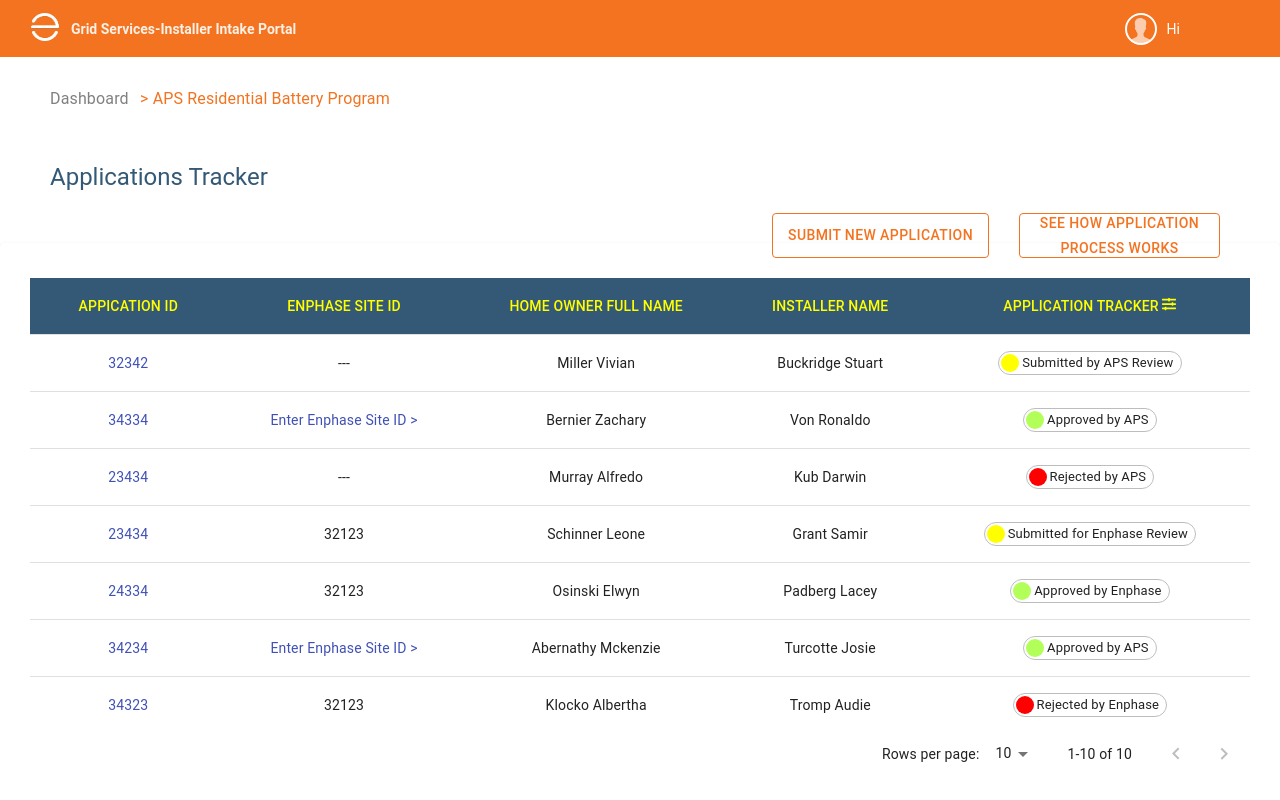
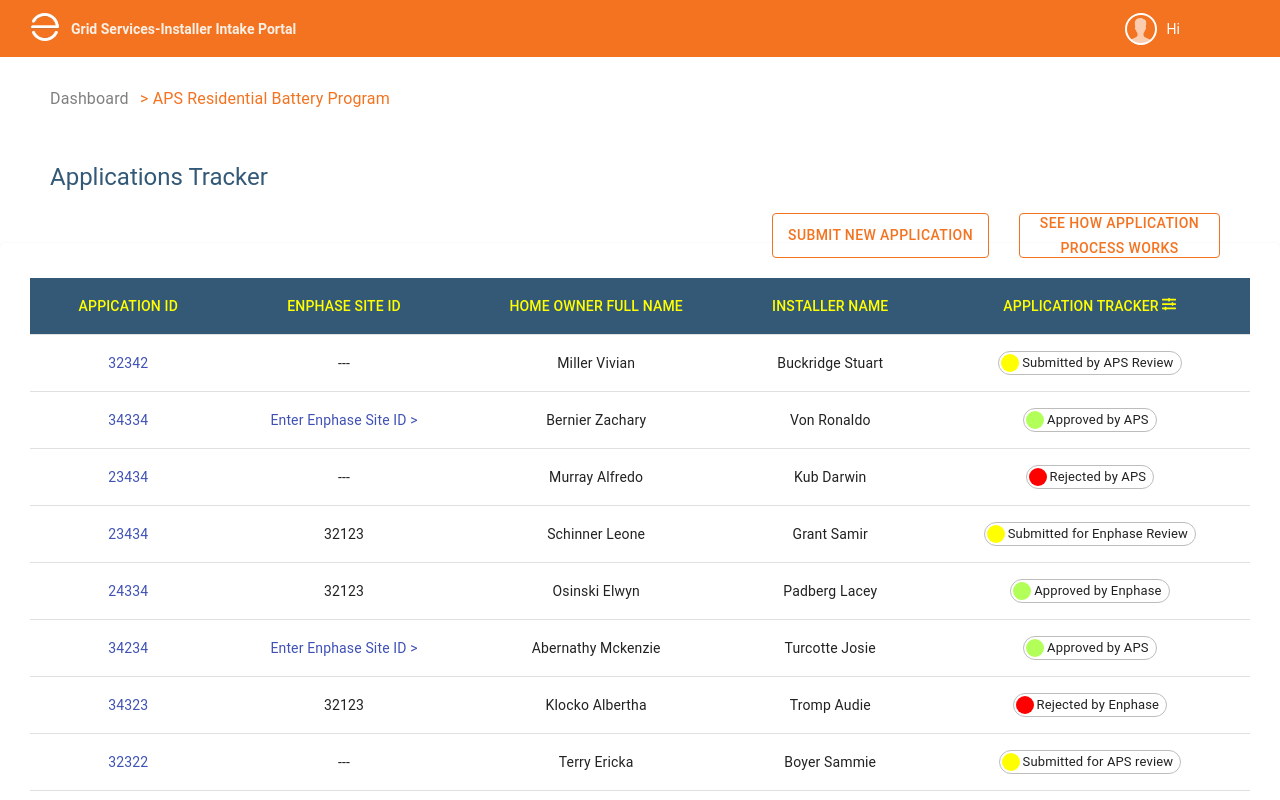
Before and after one commit to priyankarai11/Enphase-Reactjs, a React (Create React App) app: page /application-tracker in a window 1280 px wide. Shown: the top 800 px of the page. Built offline with nearby package versions, Linux system fonts and the light colour scheme.

Commit message:
Table file updated

```diff
--- a/src/components/ApplicationformTable/index.js
+++ b/src/components/ApplicationformTable/index.js
@@ -24,9 +24,9 @@
   alltableRow: {
     textAlign: "center",
   },
-  tableContainer: {
-    maxHeight: 450,
-  },
+  // tableContainer: {
+  //   maxHeight: 450,
+  // },
 });
 
 function Index({ columns, rows, page, rowsPerPage }) {
@@ -35,7 +35,7 @@
     <>
       <Paper className={classes.paper}>
         <TableContainer className={classes.tableContainer}>
-          <Table stickyHeader aria-label="sticky table">
+          <Table>
             <TableHead>
               <TableRow>
                 {columns.map((column) => (
```
